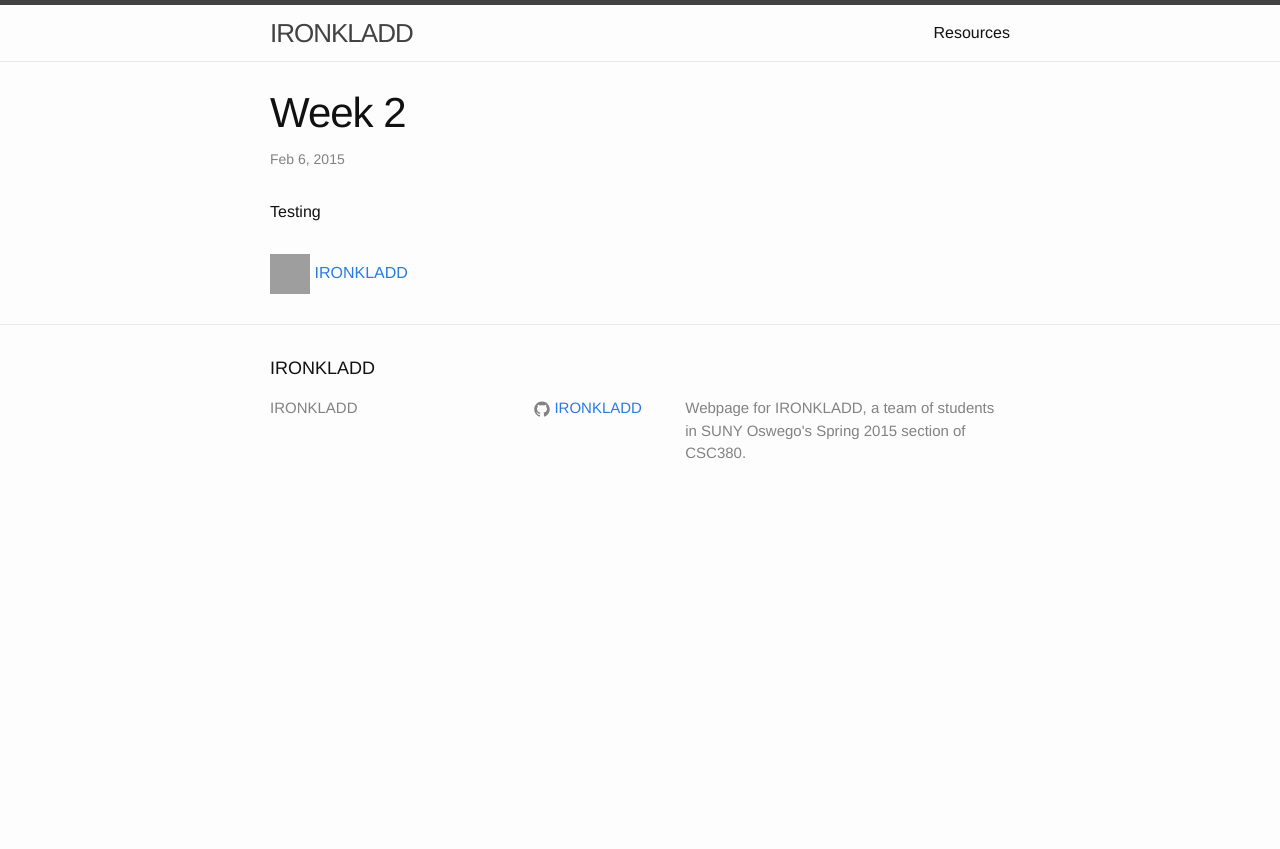
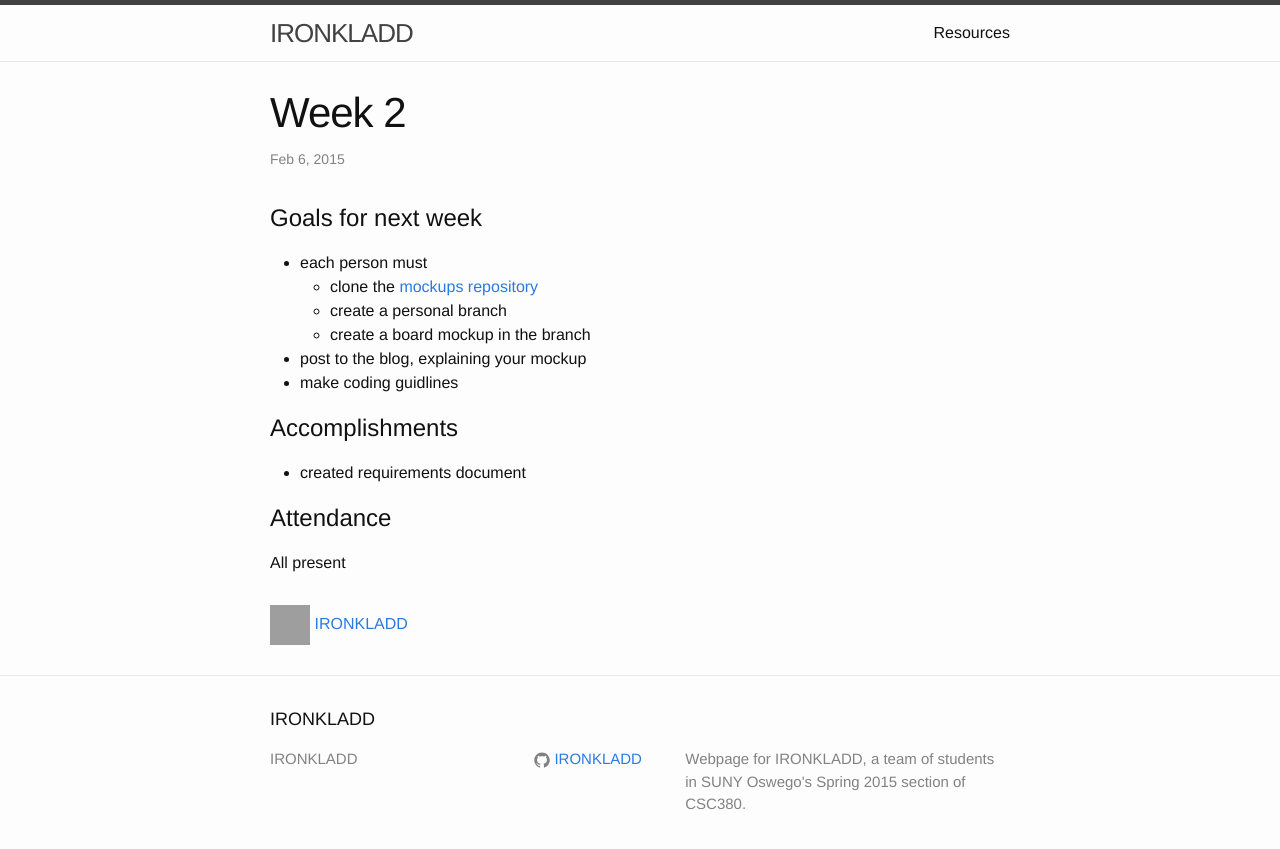
Before and after one commit to IRONKLADD/IRONKLADD.github.io, a Jekyll site: the page built from _posts/team_notes/2015-02-06-week-2.markdown, in a window 1280 px wide. Shown: the top 849 px of the page. Built offline with Jekyll 4.4.1, drawn with Linux system fonts in a browser that asks for light colours; grey boxes are pictures that could not be loaded.

Commit message:
Posting results from meeting
Requirements document and meeting notes

```diff
--- a/_posts/team_notes/2015-02-06-week-2.markdown
+++ b/_posts/team_notes/2015-02-06-week-2.markdown
@@ -5,4 +5,22 @@ title: "Week 2"
 author: ironkladd
 date: 2015-02-06T09:05:00-05:00
 ---
-Testing
+
+# Goals for next week
+
+- each person must
+    - clone the [mockups repository](https://github.com/IRONKLADD/mockups)
+    - create a personal branch
+    - create a board mockup in the branch
+- post to the blog, explaining your mockup
+- make coding guidlines
+
+
+# Accomplishments
+
+- created requirements document
+
+
+# Attendance
+
+All present
```
Also changed, not shown: _posts/documents/2015-02-06-requirements.markdown (added, +63 -0 lines).
